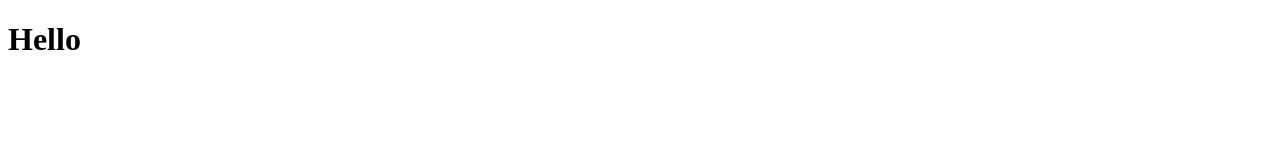
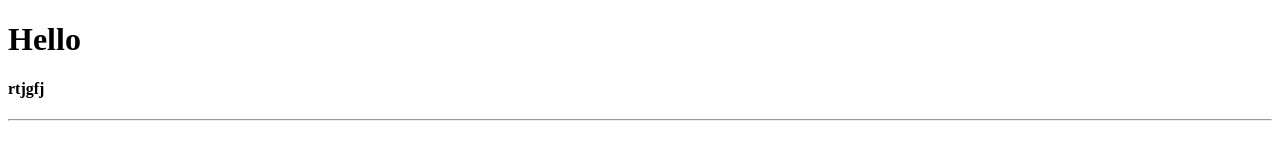
Before and after one commit to NguyenTruong601/DA1, a plain HTML site: page index.html in a window 1280 px wide. Drawn offline with Linux system fonts and the light colour scheme.

Commit message:
update code

```diff
--- a/index.html
+++ b/index.html
@@ -7,5 +7,7 @@
 </head>
 <body>
     <h1>Hello</h1>
+    <h4>rtjgfj</h4>
+    <hr>
 </body>
 </html>
```
